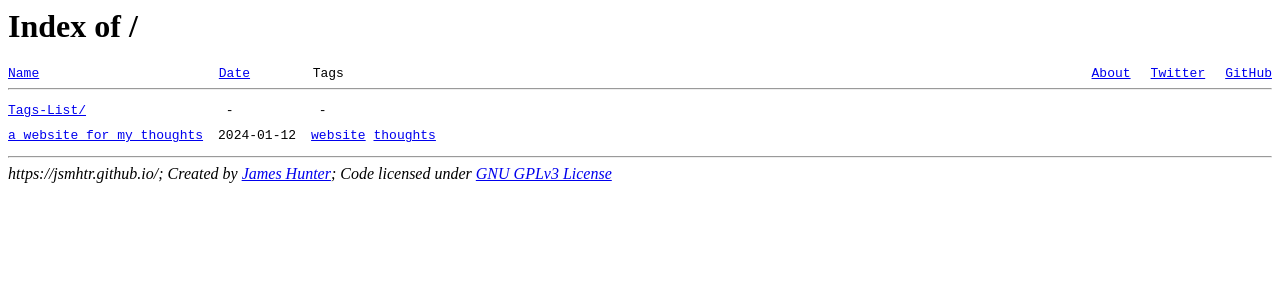
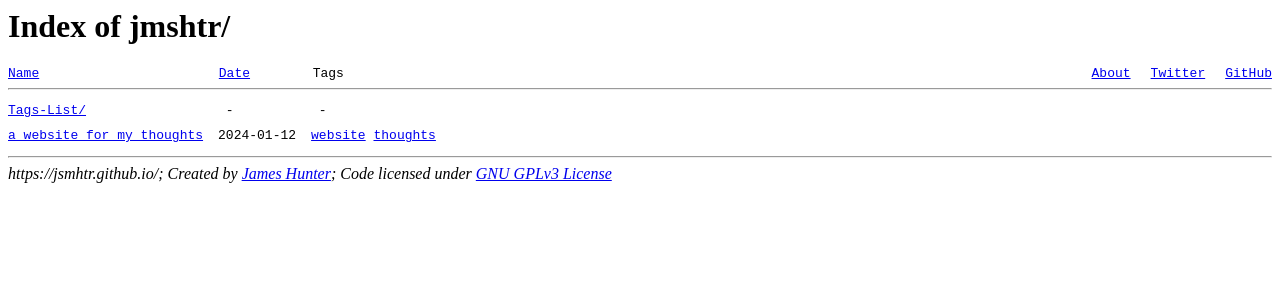
Before and after one commit to jmshtr/jmshtr.github.io, a Jekyll site: the page built from index.md, in a window 1280 px wide. Shown: the top 300 px of the page. Built offline with Jekyll 4.4.1, drawn with Linux system fonts in a browser that asks for light colours.

```diff
--- a/_layouts/default.html
+++ b/_layouts/default.html
@@ -12,7 +12,7 @@
         {% if page.title or page.title == 'me' %}
         <title>{{ site.url }}{{ page.url }}</title>
         {% else %}
-        <title>Index of {{ site.name }}{{ page.url }}</title>
+        <title>Index of jmshtr{{ page.url }}</title>
         {% endif %}
         <a rel="me" href="https://mastodon.social/@jmshtr"></a>
         <link rel="stylesheet" href="/assets/css/atom-one-light.css">
--- a/_layouts/tag.html
+++ b/_layouts/tag.html
@@ -3,7 +3,7 @@ layout: default
 ---
 
 <div class="header">
-    <h1>Index of {{ site.name }}{{ page.url }}</h1>
+    <h1>Index of jmshtr{{ page.url }}</h1>
     {% include header.html %}
 </div>
 
--- a/index.md
+++ b/index.md
@@ -2,7 +2,7 @@
 layout: default
 ---
 <div class="header">
-	<h1>Index of {{ site.name }}{{ page.url }}</h1>
+	<h1>Index of jmshtr{{ page.url }}</h1>
 	{% include header.html %}
 </div>
 <hr class="line">
--- a/tags.html
+++ b/tags.html
@@ -2,7 +2,7 @@
 layout: default
 ---
 <div class="header">
-	<h1>Index of {{ site.name }}{{ page.url }}</h1>
+	<h1>Index of jmshtr{{ page.url }}</h1>
 	<ul>
 		<li>Name</li>
 		<li>Date</li>
```
